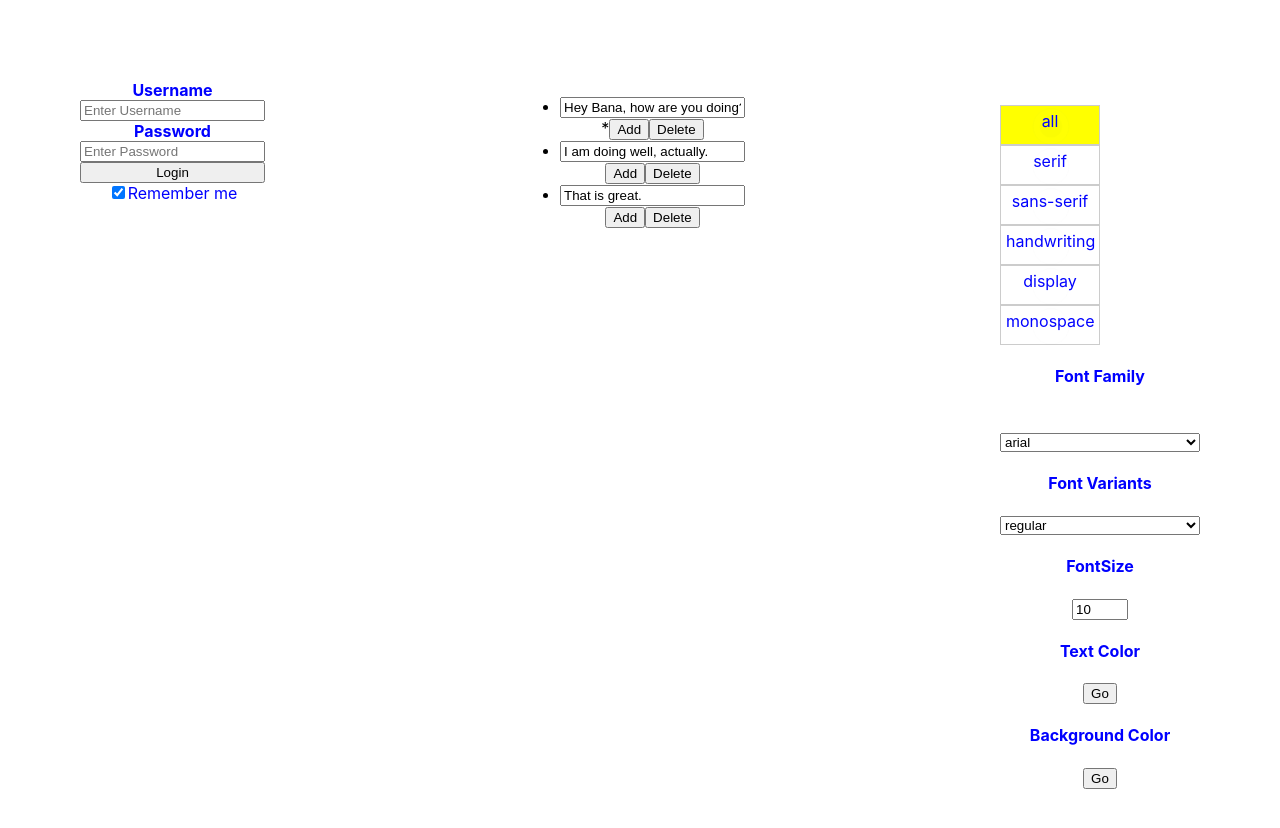
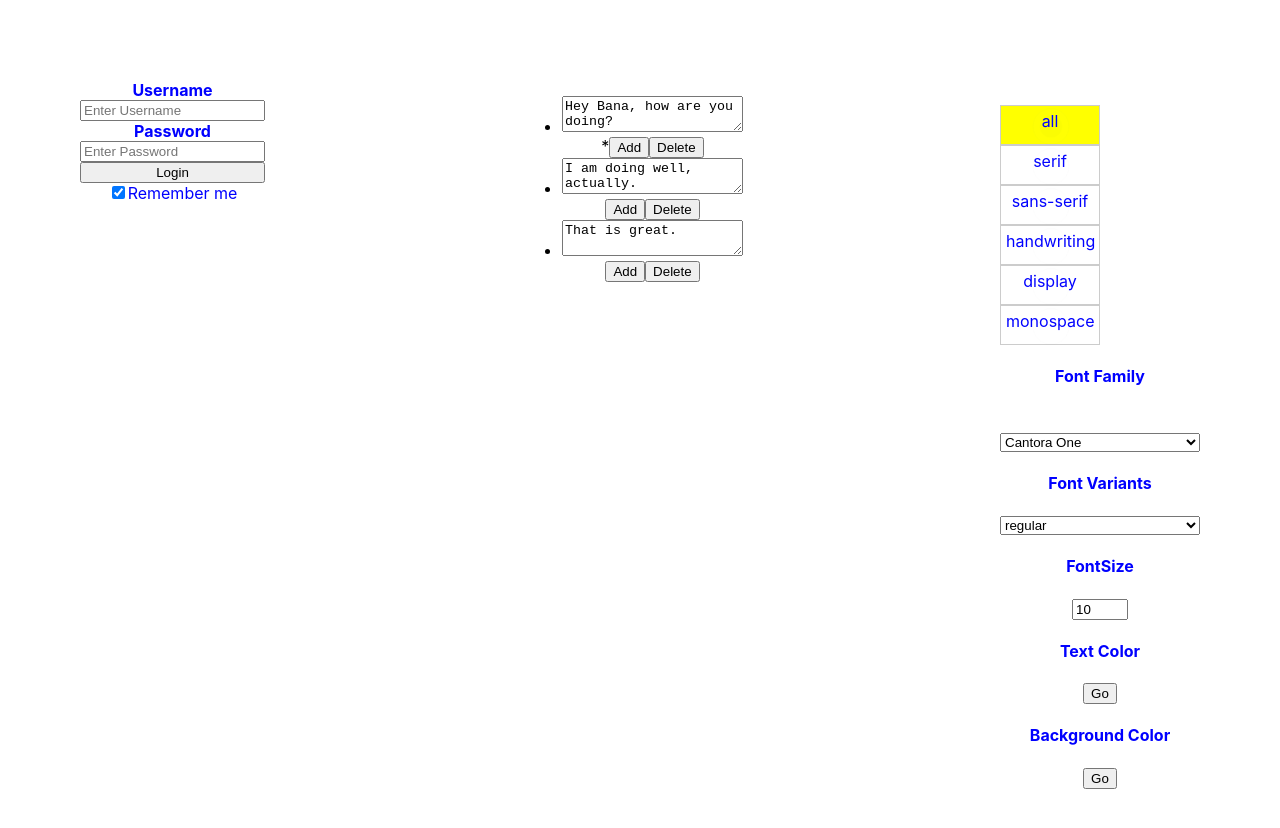
Before and after one commit to BandanaKM/google-fonts-app, a React (Create React App) app: page / in a window 1280 px wide. Shown: the top 828 px of the page. Built offline with nearby package versions, Linux system fonts and the light colour scheme.

Commit message:
set font family from app

```diff
--- a/src/App.js
+++ b/src/App.js
@@ -7,6 +7,19 @@ import RightPanel from './RightPanel';
 class App extends Component {
   state = {
     pendingMessage: "",
+    configuration: [
+      {
+       id: 'Cantora One',
+       displayText: 'Cantora One'
+      },
+      {
+       id: "Oswald",
+       displayText: "Oswald"
+      },
+      {id: "Playfair Display",
+       displayText: "Playfair Display"
+      },
+    ],
     formEntries: [
       {
         text: 'Hey Bana, how are you doing?',
@@ -169,6 +182,7 @@ class App extends Component {
           setFontVariant={this.setFontVariant}
           setFontFamily={this.setFontFamily}
           setFontSize={this.setFontSize}
+          configuration={this.state.configuration}
         />
       </div>
     );
--- a/src/FontFormList/FontForm/EditFont/index.js
+++ b/src/FontFormList/FontForm/EditFont/index.js
@@ -3,10 +3,12 @@ import PropTypes from 'prop-types';
 
 class EditFont extends Component {
   render(){
-    const { handleFormEdits, children, handleActive } = this.props;
+    const { handleFormEdits, children, handleActive, fontFamily } = this.props;
     return (
         <div onClick={handleActive}>
-          <input type="text" value={children.text} onChange={handleFormEdits} />
+          {fontFamily && <link rel="stylesheet" type="text/css" href={`https://fonts.googleapis.com/css?family=${fontFamily}`} />}
+          <textarea type="text" value={children.text} style={{fontFamily}} className="editFont" onChange={handleFormEdits}>
+          </textarea>
         </div>
     );
   }
@@ -15,6 +17,7 @@ class EditFont extends Component {
 EditFont.propTypes = {
   handleFormEdits: PropTypes.func,
   handleActive: PropTypes.func,
+  fontFamily: PropTypes.string,
 }
 
 export default EditFont;
--- a/src/FontFormList/FontForm/EditFont/styles.scss
+++ b/src/FontFormList/FontForm/EditFont/styles.scss
@@ -0,0 +1,4 @@
+.editFont {
+  width: 200px;
+  height: 500px;
+}
--- a/src/FontFormList/FontForm/index.js
+++ b/src/FontFormList/FontForm/index.js
@@ -12,6 +12,7 @@ class FontForm extends Component {
           handleFormEdits={e => setFormEntry(e.target.value)}
           isEditing={isEditing}
           handleActive={handleActive}
+          fontFamily={entry.fontFamily}
         >
           {entry}
         </EditFont>
--- a/src/RightPanel/FontFamily/index.js
+++ b/src/RightPanel/FontFamily/index.js
@@ -2,32 +2,30 @@ import React, { Component } from 'react';
 import PropTypes from 'prop-types';
 import './styles.css';
 
-const options = [
-  {
-   id: "arial",
-   displayText: "arial"
-  },
-  {
-   id: "times new roman",
-   displayText: "times new roman"
-  },
-  {id: "garamond",
-   displayText: "garamond"
-  },
-]
+class FontFamily extends Component {
+  state = {
+    stylePath: 'https://fonts.googleapis.com/css?family=',
+  }
 
-class FontFamily extends Component {
   renderOption = (id, selectedOption) => (
-    <option value={id} selected={selectedOption === id}>{id}</option>
+    <option key={id} value={id} selected={selectedOption === id}>{id}</option>
   )
+
+  handleSelectionChange = (e) => {
+    this.props.setFontFamily(e.target.value);
+    this.setState({
+      stylePath: `https://fonts.googleapis.com/css?family=${e.target.value}`
+    })
+  }
+
   render() {
-    const { activeFormEntry, setFontFamily } = this.props;
-    const selectedOption = activeFormEntry.fontFamily || "arial";
+    const { activeFormEntry, configuration } = this.props;
+    const selectedOption = activeFormEntry.fontFamily || "Cantora+One";
     return(
       <div className="classification">
         <h4>Font Family</h4>
-        <select name="classification" className="classificationSelect" onChange={e => setFontFamily(e.target.value)}>
-        {options.map(option => this.renderOption(option.id, selectedOption))}
+        <select name="classification" className="classificationSelect" onChange={this.handleSelectionChange}>
+        {configuration.map(c => this.renderOption(c.id, selectedOption))}
         </select>
       </div>
     );
@@ -37,6 +35,7 @@ class FontFamily extends Component {
 FontFamily.propTypes = {
   activeFormEntry: PropTypes.object,
   setFontFamily: PropTypes.func,
+  configuration: PropTypes.array,
 }
 
 export default FontFamily;
--- a/src/RightPanel/FontVariants/index.js
+++ b/src/RightPanel/FontVariants/index.js
@@ -16,7 +16,7 @@ const options = [
 
 class FontVariants extends Component {
   renderOption = (id, selectedOption) => (
-    <option value={id} selected={selectedOption === id}>{id}</option>
+    <option key={id} value={id} selected={selectedOption === id}>{id}</option>
   )
   render() {
     const { activeFormEntry, setFontVariant } = this.props;
--- a/src/RightPanel/index.js
+++ b/src/RightPanel/index.js
@@ -10,7 +10,7 @@ import ColorPicker from './ColorPicker';
 
 class RightPanel extends Component {
   render() {
-    const { formEntries, setClassification, setFontVariant, setFontFamily, setFontSize } = this.props;
+    const { formEntries, setClassification, setFontVariant, setFontFamily, setFontSize, configuration } = this.props;
     const activeFormEntry = formEntries.find(formEntry => formEntry.isActive);
     return (
       <div className="RightPanel">
@@ -21,6 +21,7 @@ class RightPanel extends Component {
         <FontFamily
           activeFormEntry={activeFormEntry}
           setFontFamily={setFontFamily}
+          configuration={configuration}
         />
         <FontVariants
           activeFormEntry={activeFormEntry}
@@ -42,6 +43,7 @@ RightPanel.propTypes = {
   setClassification: PropTypes.func,
   setFontVariant: PropTypes.func,
   setFontFamily: PropTypes.func,
+  configuration: PropTypes.array,
 }
 
 export default RightPanel;
```
